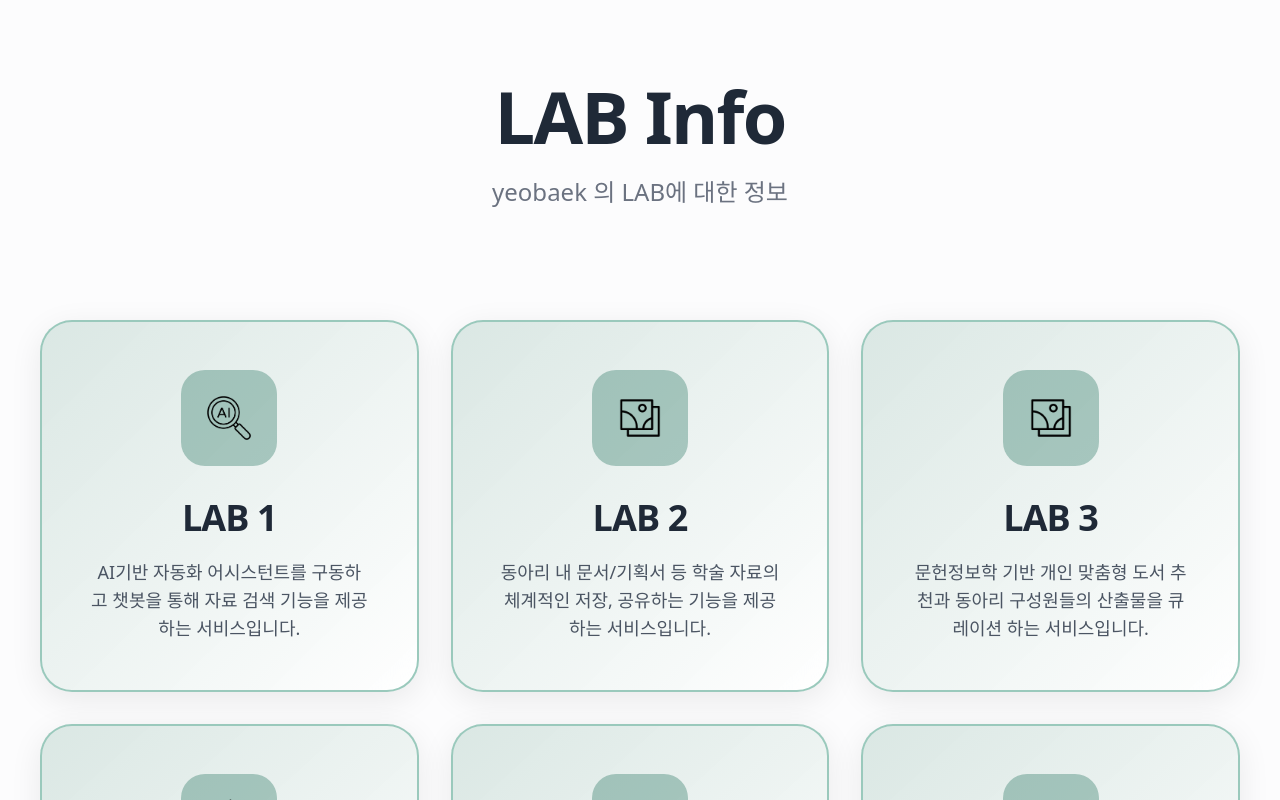
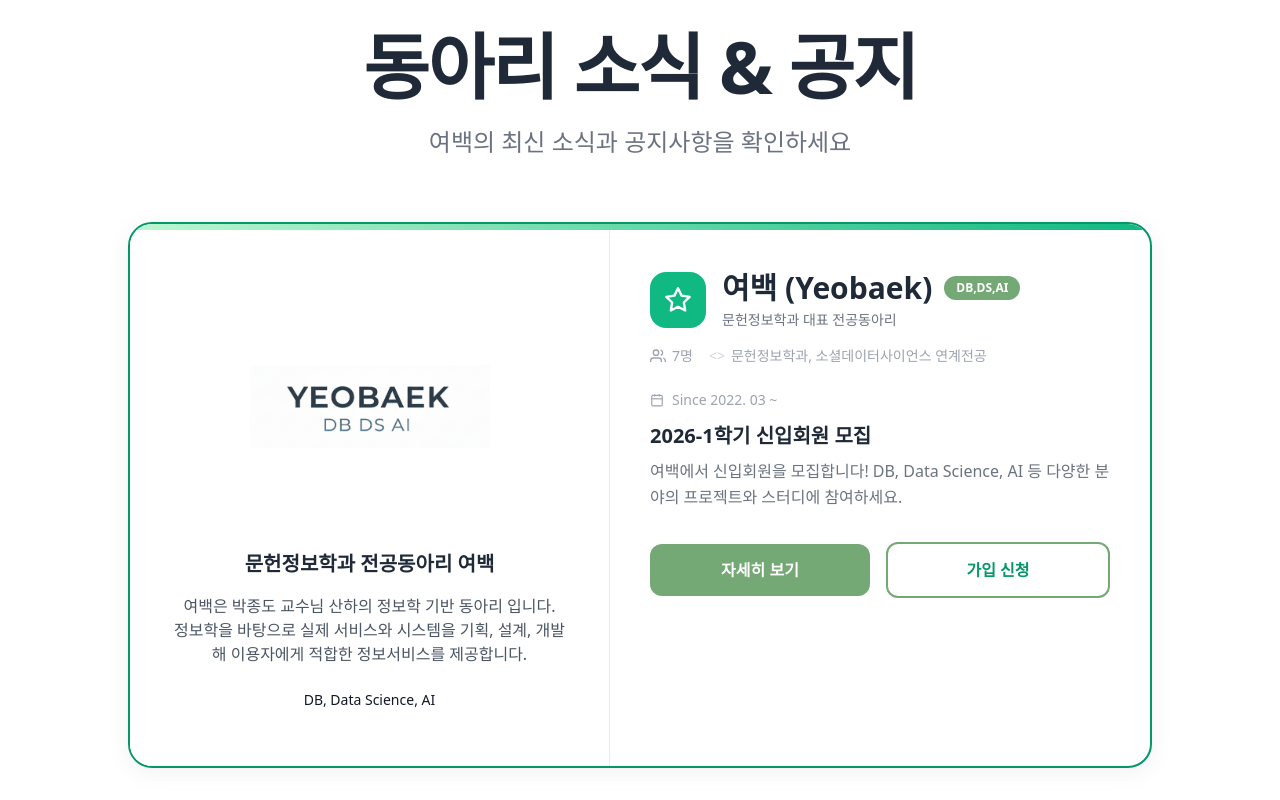
Before and after one commit to gyuriiiiii/Web_page, a React (Vite) app: page / in a window 1280 px wide. Shown: the part 3780-4580 px from the top of the page. Built offline with nearby package versions, Linux system fonts and the light colour scheme.

Commit message:
notice add

```diff
--- a/src/components/ServiceSections.jsx
+++ b/src/components/ServiceSections.jsx
@@ -50,7 +50,7 @@ const ServiceSections = () => {
           <div className="flex items-center gap-12 md:gap-20 flex-wrap md:flex-row-reverse">
             <div className="flex-1 min-w-[320px] rounded-[2rem] overflow-hidden min-h-[450px] flex items-center justify-center relative bg-white/80 backdrop-blur-3xl border-2 border-emerald-700/40 shadow-[0_8px_32px_rgba(0,0,0,0.08)] transition-all duration-500 hover:shadow-[0_8px_32px_rgba(6,95,70,0.2)] hover:-translate-y-1 hover:border-emerald-800/50 hover:bg-emerald-900/5">
               <div className="absolute inset-0 bg-gradient-to-br from-emerald-800/10 to-transparent"></div>
-              <img src="/Ar.png" alt="디지털 아카이빙" className="w-full h-full object-cover relative z-10" />
+              <img src="/backend/image/digitalA.png" alt="디지털 아카이빙" className="w-full h-full object-cover relative z-10" />
             </div>
             <div className="flex-1 min-w-[320px] p-10 md:p-14 rounded-[2rem] relative bg-white/80 backdrop-blur-3xl border-2 border-emerald-700/40 shadow-[0_8px_32px_rgba(0,0,0,0.08)] transition-all duration-500 hover:bg-emerald-900/5 hover:shadow-[0_8px_32px_rgba(6,95,70,0.2)] hover:-translate-y-1 hover:border-emerald-800/50">
               <div className="absolute inset-0 bg-gradient-to-br from-emerald-800/15 to-transparent rounded-[2rem]"></div>
@@ -72,7 +72,7 @@ const ServiceSections = () => {
           <div className="flex items-center gap-12 md:gap-20 flex-wrap">
             <div className="flex-1 min-w-[320px] rounded-[2rem] overflow-hidden min-h-[450px] flex items-center justify-center relative bg-white/80 backdrop-blur-3xl border-2 border-emerald-700/40 shadow-[0_8px_32px_rgba(0,0,0,0.08)] transition-all duration-500 hover:shadow-[0_8px_32px_rgba(6,95,70,0.2)] hover:-translate-y-1 hover:border-emerald-800/50 hover:bg-emerald-900/5">
               <div className="absolute inset-0 bg-gradient-to-br from-emerald-800/10 to-transparent"></div>
-              <img src="/digicu.png" alt="동아리 산출물 전시" className="w-full h-full object-cover relative z-10" />
+              <img src="/backend/image/exhibition_image.jpg" alt="동아리 산출물 전시" className="w-full h-full object-cover relative z-10" />
             </div>
             <div className="flex-1 min-w-[320px] p-10 md:p-14 rounded-[2rem] relative bg-white/80 backdrop-blur-3xl border-2 border-emerald-700/40 shadow-[0_8px_32px_rgba(0,0,0,0.08)] transition-all duration-500 hover:bg-emerald-900/5 hover:shadow-[0_8px_32px_rgba(6,95,70,0.2)] hover:-translate-y-1 hover:border-emerald-800/50">
               <div className="absolute inset-0 bg-gradient-to-br from-emerald-800/15 to-transparent rounded-[2rem]"></div>
@@ -83,6 +83,104 @@ const ServiceSections = () => {
               <button onClick={() => navigate('/exhibition')} className="inline-flex items-center gap-2 text-emerald-700 text-lg font-medium no-underline transition-all hover:gap-3 hover:text-emerald-800 relative z-10 bg-transparent border-none cursor-pointer">
                 Learn More →
               </button>
+            </div>
+          </div>
+        </div>
+      </section>
+
+
+
+
+      {/* 동아리 소식 & 공지 Section */}
+      <section className="py-28 md:py-40 px-5 md:px-10 bg-white" id="club-news">
+        <div className="max-w-5xl mx-auto">
+          {/* Section Header */}
+          <div className="text-center mb-16">
+            <h2 className="text-5xl md:text-7xl font-bold mb-6 text-gray-800 tracking-tight">동아리 소식 & 공지</h2>
+            <p className="text-xl md:text-2xl text-gray-500 font-light">여백의 최신 소식과 공지사항을 확인하세요</p>
+          </div>
+
+
+          {/* Club Card */}
+          <div className="rounded-[1.5rem] border-2 border-emerald-600 overflow-hidden bg-white shadow-[0_4px_24px_rgba(0,0,0,0.06)]">
+            {/* Green top border */}
+            <div className="h-1.5 bg-gradient-to-r from-green-200 to-emerald-500"></div>
+
+            <div className="flex flex-col lg:flex-row">
+              {/* Left Info Panel */}
+              <div className="lg:w-[480px] bg-white px-8 md:px-10 py-10 md:py-14 flex flex-col items-center text-center border-b lg:border-b-0 lg:border-r border-emerald-200/50">
+                <img src="/backend/image/YB_logo.png" alt="여백" className="w-60 h-60 object-contain mb-6" />
+                <h4 className="text-xl font-bold text-gray-800 mb-4">문헌정보학과 전공동아리 여백</h4>
+                <p className="text-gray-600 mb-6">여백은 박종도 교수님 산하의 정보학 기반 동아리 입니다. <br/> 정보학을 바탕으로 실제 서비스와 시스템을 기획, 설계, 개발해 이용자에게 적합한 정보서비스를 제공합니다.</p>
+                <p className="text-gray-900 text-sm">DB, Data Science, AI</p>
+              </div>
+
+              {/* Right Content */}
+              <div className="flex-1 p-8 md:p-10">
+              {/* Club Header */}
+              <div className="flex items-center gap-4 mb-4">
+                <div className="w-14 h-14 rounded-2xl bg-emerald-500 flex items-center justify-center flex-shrink-0">
+                  <svg width="28" height="28" viewBox="0 0 24 24" fill="none" stroke="white" strokeWidth="2" strokeLinecap="round" strokeLinejoin="round">
+                    <polygon points="12 2 15.09 8.26 22 9.27 17 14.14 18.18 21.02 12 17.77 5.82 21.02 7 14.14 2 9.27 8.91 8.26 12 2"/>
+                  </svg>
+                </div>
+                <div>
+                  <div className="flex items-center gap-3 flex-wrap">
+                    <h4 className="text-2xl md:text-3xl font-bold text-gray-800">여백 (Yeobaek)</h4>
+                    <span className="inline-flex items-center px-3 py-1 bg-[#74A874] text-white text-xs font-bold rounded-full">DB,DS,AI</span>
+                  </div>
+                  <p className="text-gray-500 text-sm mt-1">문헌정보학과 대표 전공동아리</p>
+                </div>
+              </div>
+
+              {/* Meta Info */}
+              <div className="flex items-center gap-4 text-gray-400 text-sm mb-6">
+                <div className="flex items-center gap-1.5">
+                  <svg width="16" height="16" viewBox="0 0 24 24" fill="none" stroke="currentColor" strokeWidth="2">
+                    <path d="M17 21v-2a4 4 0 0 0-4-4H5a4 4 0 0 0-4 4v2"/>
+                    <circle cx="9" cy="7" r="4"/>
+                    <path d="M23 21v-2a4 4 0 0 0-3-3.87"/>
+                    <path d="M16 3.13a4 4 0 0 1 0 7.75"/>
+                  </svg>
+                  <span className="font-medium">7명</span>
+                </div>
+                <div className="flex items-center gap-1.5">
+                  <span className="text-gray-300">&lt;&gt;</span>
+                  <span className="font-medium">문헌정보학과, 소셜데이터사이언스 연계전공</span>
+                </div>
+              </div>
+
+              {/* Post Content */}
+              <div className="mb-8">
+                <div className="flex items-center gap-2 text-gray-400 text-sm mb-3">
+                  <svg width="14" height="14" viewBox="0 0 24 24" fill="none" stroke="currentColor" strokeWidth="2">
+                    <rect x="3" y="4" width="18" height="18" rx="2" ry="2"/>
+                    <line x1="16" y1="2" x2="16" y2="6"/>
+                    <line x1="8" y1="2" x2="8" y2="6"/>
+                    <line x1="3" y1="10" x2="21" y2="10"/>
+                  </svg>
+                  <span>Since 2022. 03 ~</span>
+                </div>
+                <h5 className="text-xl font-bold text-gray-800 mb-2">2026-1학기 신입회원 모집</h5>
+                <p className="text-gray-500 text-base leading-relaxed">
+                  여백에서 신입회원을 모집합니다! DB, Data Science, AI 등 다양한 분야의 프로젝트와 스터디에 참여하세요.
+                </p>
+              </div>
+
+              {/* Action Buttons */}
+              <div className="flex items-center gap-4">
+                <button
+                  onClick={() => navigate('/about')}
+                  className="flex-1 py-3.5 bg-[#74A874] hover:bg-emerald-600 text-white font-semibold rounded-xl transition-colors cursor-pointer border-none text-base"
+                >
+                  자세히 보기
+                </button>
+                <button
+                  className="flex-1 py-3.5 border-2 border-[#74A874] text-emerald-600 font-semibold rounded-xl hover:bg-emerald-50 transition-colors cursor-pointer bg-transparent text-base">
+                  가입 신청
+                </button>
+              </div>
+            </div>
             </div>
           </div>
         </div>
```
Also changed, not shown: public/backend/image/YB_logo.png (added).
